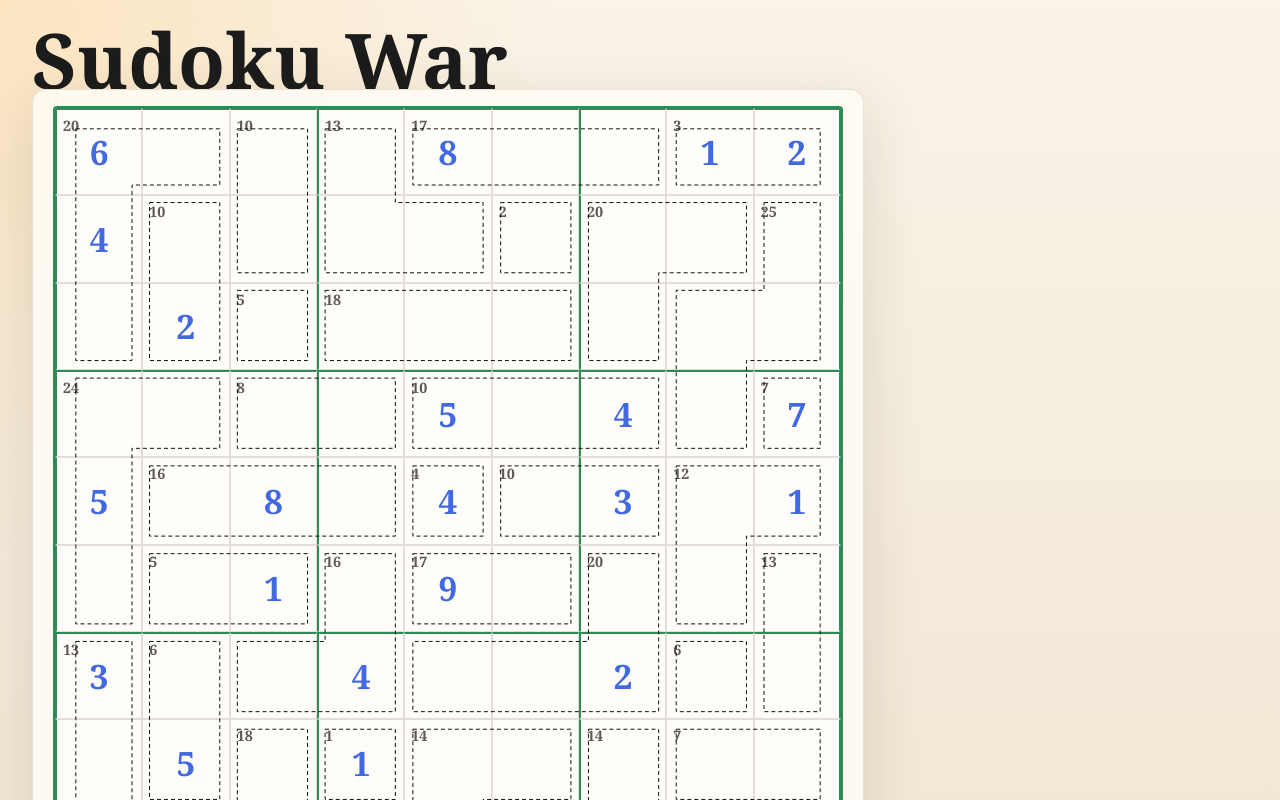
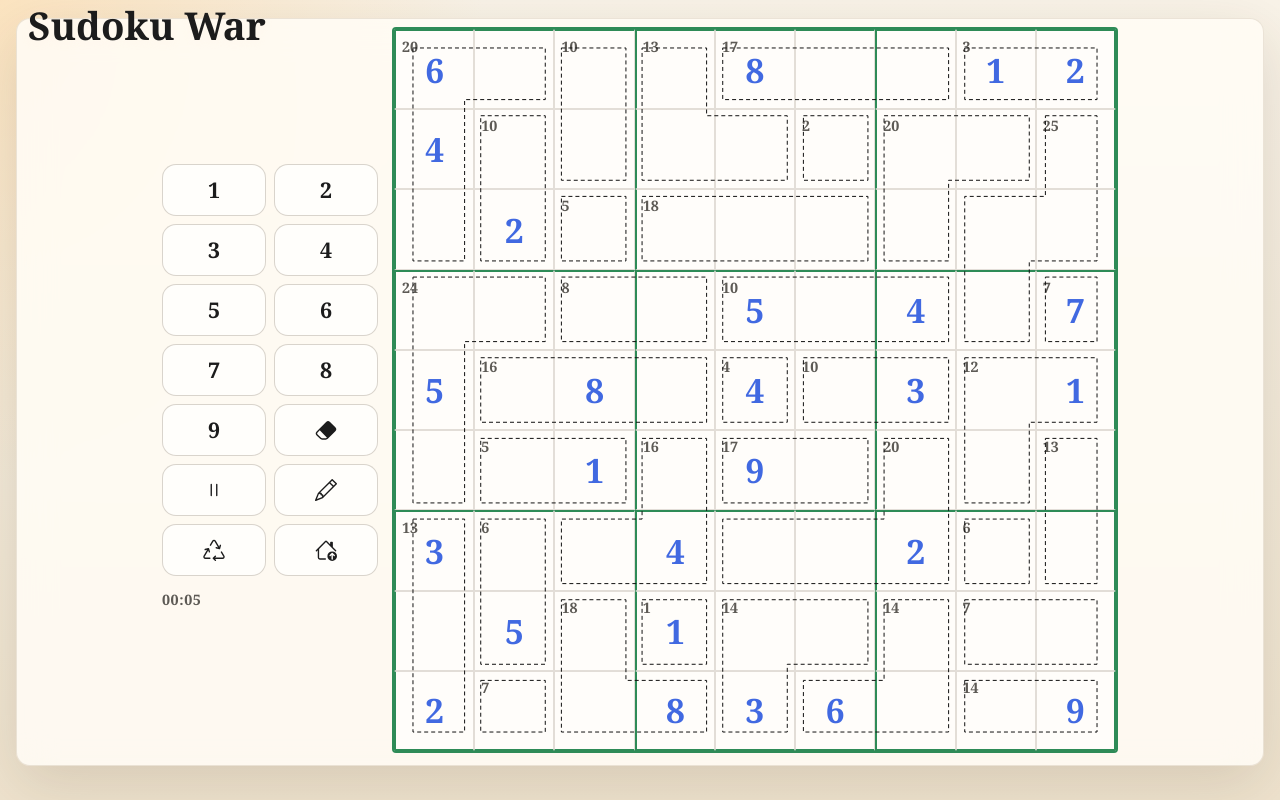
Before and after one commit to Earl-Brown/sudoku-vibe, a Next.js app: page /1 in a window 1280 px wide. Shown: the top 800 px of the page. Built offline with nearby package versions, Linux system fonts and the light colour scheme.

Commit message:
Refine landscape gameplay layout

```diff
--- a/app/globals.css
+++ b/app/globals.css
@@ -471,3 +471,356 @@
 .cell.given .cell-value {
   color: #4169e1;
 }
+
+
+.play-surface {
+  display: grid;
+  gap: 12px;
+}
+
+@media (orientation: landscape) and (max-height: 980px) {
+  .shell {
+    padding-bottom: 18px;
+  }
+
+  .hero {
+    margin-bottom: 6px;
+  }
+
+  .workspace {
+    max-width: 1500px;
+  }
+
+  .board-panel {
+    gap: 12px;
+    padding: 14px 16px 16px;
+  }
+
+  .play-surface {
+    grid-template-columns: minmax(0, 1fr) minmax(240px, 320px);
+    align-items: start;
+    gap: 14px;
+  }
+
+  .board-shell {
+    min-width: 0;
+  }
+
+  .board-wrap {
+    width: min(100%, calc(100vh - 180px));
+    margin: 0 auto;
+  }
+
+  .keypad-block {
+    align-content: start;
+    gap: 12px;
+  }
+
+  .keypad-inline {
+    grid-template-columns: repeat(2, minmax(0, 1fr));
+    grid-auto-rows: minmax(52px, auto);
+  }
+
+  .keypad-inline .digit-1 { order: 1; }
+  .keypad-inline .digit-2 { order: 2; }
+  .keypad-inline .digit-3 { order: 3; }
+  .keypad-inline .digit-4 { order: 4; }
+  .keypad-inline .digit-5 { order: 5; }
+  .keypad-inline .digit-6 { order: 6; }
+  .keypad-inline .digit-7 { order: 7; }
+  .keypad-inline .digit-8 { order: 8; }
+  .keypad-inline .digit-9 { order: 9; }
+  .keypad-inline .keypad-erase { order: 10; }
+  .keypad-inline .keypad-pause { order: 11; }
+  .keypad-inline .keypad-notes { order: 12; }
+  .keypad-inline .keypad-reset { order: 13; }
+  .keypad-inline .keypad-home { order: 14; }
+
+  .keypad-inline button {
+    min-height: 52px;
+    padding: 8px 10px;
+  }
+
+  .toolbar-below {
+    justify-content: flex-start;
+  }
+
+  .toolbar-timer {
+    margin-left: 0;
+    padding-left: 0;
+  }
+}
+
+@media (orientation: landscape) and (max-height: 720px) {
+  .shell {
+    padding: 10px 12px 14px;
+  }
+
+  .hero h1 {
+    font-size: clamp(1.9rem, 5vw, 3rem);
+  }
+
+  .board-panel {
+    padding: 10px 12px 12px;
+  }
+
+  .play-surface {
+    gap: 10px;
+  }
+
+  .board-wrap {
+    width: min(100%, calc(100vh - 150px));
+  }
+
+  .cell-value {
+    font-size: clamp(1rem, 3.2vw, 1.45rem);
+  }
+
+  .cage-label {
+    font-size: 0.74rem;
+  }
+
+  .keypad-inline button {
+    min-height: 46px;
+  }
+}
+
+@media (orientation: landscape) and (min-width: 900px) {
+  .workspace {
+    max-width: 1600px;
+  }
+
+  .play-surface {
+    grid-template-columns: minmax(0, 1fr) 288px;
+    align-items: start;
+  }
+
+  .board-shell {
+    width: 100%;
+  }
+
+  .board-wrap {
+    width: min(calc(100vh - 120px), calc(100vw - 380px));
+    max-width: 100%;
+    margin: 0 0 0 auto;
+  }
+
+  .keypad-block {
+    width: 288px;
+    min-width: 288px;
+  }
+
+  .keypad-inline {
+    grid-template-columns: repeat(2, minmax(0, 1fr));
+  }
+}
+
+@media (orientation: landscape) and (max-height: 720px) and (min-width: 900px) {
+  .hero {
+    margin-bottom: 4px;
+  }
+
+  .board-wrap {
+    width: min(calc(100vh - 108px), calc(100vw - 372px));
+  }
+}
+
+.workspace {
+  grid-template-columns: 1fr;
+  max-width: 1400px;
+}
+
+.board-panel {
+  width: 100%;
+}
+
+@media (orientation: landscape) and (min-width: 900px) {
+  .workspace {
+    max-width: 1520px;
+  }
+
+  .play-surface {
+    grid-template-columns: minmax(520px, 1fr) 288px;
+  }
+
+  .board-wrap {
+    width: min(calc(100vh - 108px), 860px);
+    margin: 0 0 0 auto;
+  }
+}
+
+@media (orientation: landscape) and (min-width: 900px) {
+  .shell {
+    padding: 8px 16px 16px;
+  }
+
+  .hero {
+    margin: 0 auto 4px;
+    max-width: 1520px;
+  }
+
+  .hero h1 {
+    font-size: clamp(1.8rem, 3.4vw, 2.9rem);
+    line-height: 0.9;
+  }
+
+  .board-panel {
+    padding: 8px 12px 12px;
+  }
+
+  .play-surface {
+    grid-template-columns: minmax(560px, 1fr) 216px;
+    gap: 14px;
+    align-items: start;
+  }
+
+  .board-shell {
+    min-width: 0;
+  }
+
+  .board-wrap {
+    width: min(calc(100vh - 74px), calc(100vw - 300px), 920px);
+    margin: 0 0 0 auto;
+  }
+
+  .keypad-block {
+    width: 216px;
+    min-width: 216px;
+    gap: 10px;
+  }
+
+  .keypad-inline {
+    grid-template-columns: repeat(2, minmax(0, 1fr));
+    gap: 8px;
+  }
+
+  .keypad-inline button {
+    min-height: 48px;
+    padding: 8px;
+  }
+
+  .toolbar-timer {
+    padding-top: 2px;
+    font-size: 0.9rem;
+  }
+}
+
+@media (orientation: landscape) and (min-width: 900px) {
+  .hero {
+    position: relative;
+    z-index: 6;
+    padding-left: 6px;
+  }
+
+  .hero h1 {
+    position: relative;
+    z-index: 6;
+    text-shadow: 0 2px 10px rgba(255, 247, 232, 0.45);
+  }
+
+  .keypad-block {
+    order: 1;
+  }
+
+  .board-shell {
+    order: 2;
+  }
+
+  .board-wrap {
+    margin: 0 auto 0 0;
+  }
+}
+
+@media (orientation: landscape) and (min-width: 900px) {
+  .play-surface {
+    grid-template-columns: 216px minmax(560px, 1fr);
+  }
+
+  .board-shell {
+    width: 100%;
+    min-width: 0;
+  }
+
+  .board-wrap {
+    width: min(calc(100vh - 74px), calc(100vw - 300px), 920px);
+    max-width: 100%;
+    margin: 0 auto 0 0;
+  }
+}
+
+@media (orientation: landscape) and (min-width: 900px) {
+  .play-surface {
+    grid-template-columns: 216px minmax(560px, 920px);
+    justify-content: center;
+  }
+
+  .board-wrap {
+    margin: 0 auto;
+  }
+}
+
+@media (orientation: landscape) and (min-width: 900px) {
+  .play-surface {
+    align-items: center;
+  }
+
+  .keypad-block {
+    justify-self: center;
+    align-self: center;
+  }
+
+  .board-shell {
+    justify-self: center;
+    align-self: center;
+  }
+
+  .board-wrap {
+    margin: 0 auto;
+  }
+}
+
+@media (orientation: landscape) and (min-width: 900px) {
+  .shell {
+    position: relative;
+    padding-top: 18px;
+  }
+
+  .hero {
+    position: absolute;
+    top: 8px;
+    left: 22px;
+    right: auto;
+    margin: 0;
+    z-index: 10;
+    pointer-events: none;
+  }
+
+  .hero h1 {
+    font-size: clamp(1.7rem, 3vw, 2.6rem);
+    line-height: 0.92;
+  }
+
+  .workspace {
+    margin-top: 0;
+  }
+}
+
+@media (orientation: landscape) and (min-width: 900px) {
+  .play-surface {
+    grid-template-columns: 216px auto;
+    width: max-content;
+    max-width: 100%;
+    margin: 0 auto;
+    justify-content: center;
+  }
+
+  .board-shell {
+    width: auto;
+  }
+
+  .board-wrap {
+    width: min(calc(100vh - 74px), 920px);
+    max-width: min(calc(100vw - 320px), 920px);
+    margin: 0 auto;
+  }
+}
--- a/components/game-app.tsx
+++ b/components/game-app.tsx
@@ -412,6 +412,7 @@ export function GameApp({
 
       <section className="workspace">
         <div className="board-panel">
+          <div className="play-surface">
           <div className={`board-shell ${state.isPaused ? "paused" : ""}`}>
             <div className="board-wrap">
               <svg className="cage-overlay" viewBox="0 0 90 90" aria-label="Killer cage overlay" aria-hidden="true">
@@ -565,6 +566,7 @@ export function GameApp({
               <div className="toolbar-timer">{formatTime(state.elapsedSeconds)}</div>
             </div>
           </div>
+          </div>
         </div>
       </section>
     </main>
```
